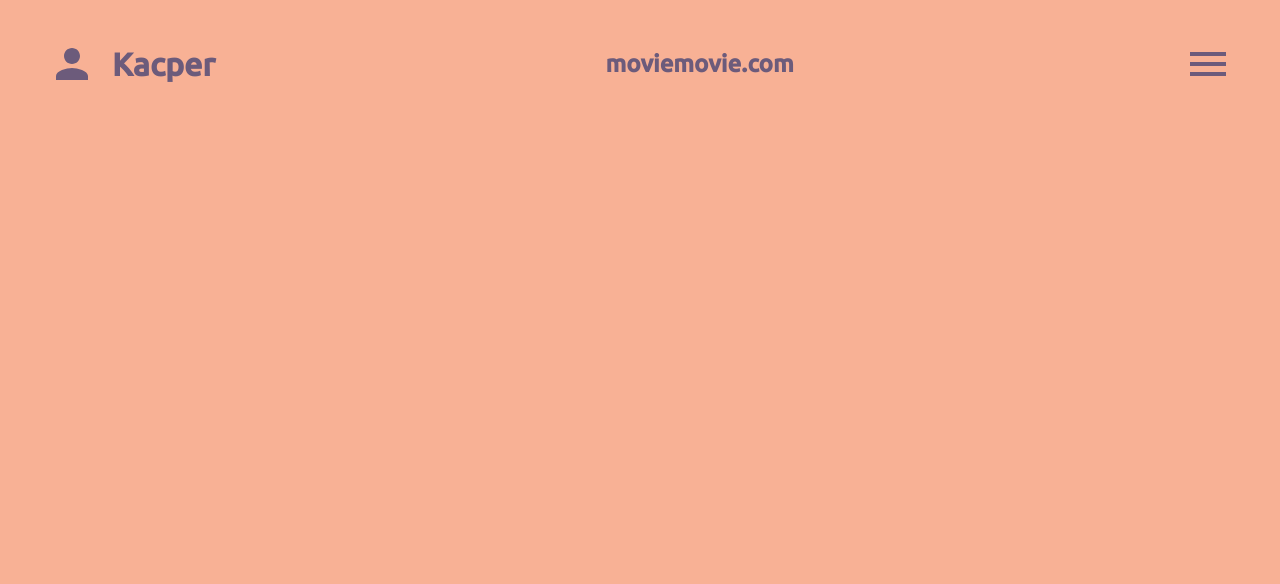
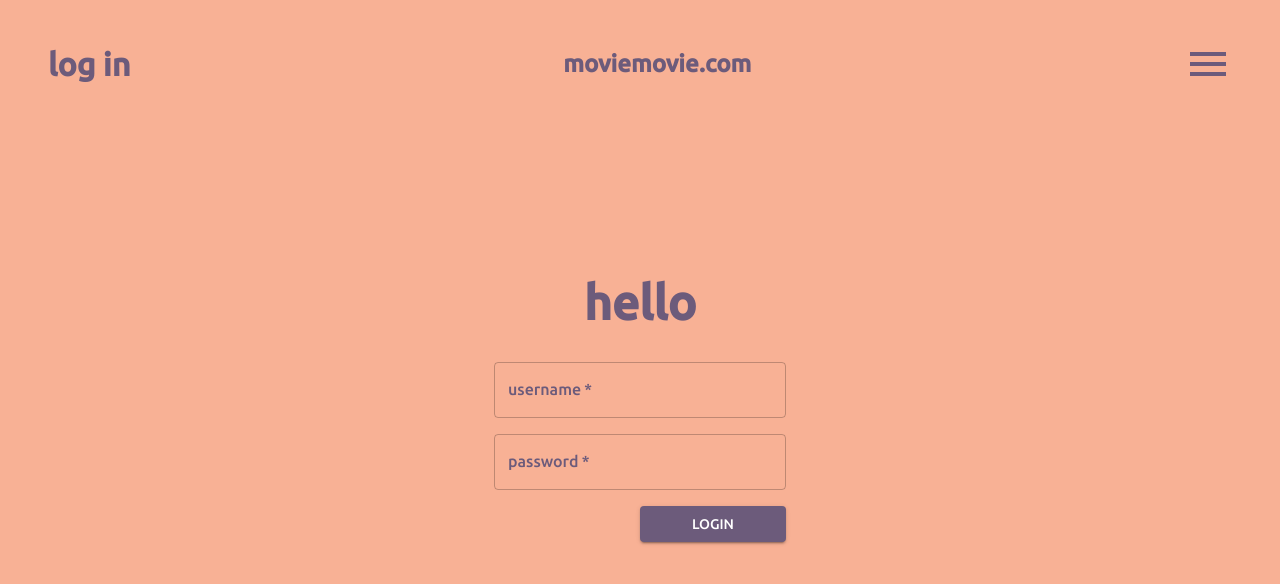
Before and after one commit to kacperpy/secret_website_frontend, a React (Create React App) app: page /login in a window 1280 px wide. Shown: the top 584 px of the page. Built offline with nearby package versions, Linux system fonts and the light colour scheme.

Commit message:
added authentication

```diff
--- a/src/App.tsx
+++ b/src/App.tsx
@@ -6,6 +6,7 @@ import { ThemeProvider } from "@emotion/react";
 import { HomePage } from "./pages/homePage/HomePage";
 import { TopBar } from "./components/topBar/TopBar";
 import { MovieDetailsPage } from "./pages/movieDetailsPage/MovieDetailsPage";
+import { LoginPage } from "./pages/loginPage/LoginPage";
 
 function App() {
   const theme = createCustomTheme();
@@ -15,6 +16,7 @@ function App() {
         <TopBar />
         <Routes>
           <Route path="/" element={<HomePage />} />
+          <Route path="/login" element={<LoginPage />} />
           <Route path="/:uuid/details" element={<MovieDetailsPage />} />
         </Routes>
       </div>
--- /dev/null
+++ b/src/components/api/auth/useCreateAuthToken.ts
@@ -0,0 +1,42 @@
+import axios from "axios";
+import { useState } from "react";
+import { useNavigate } from "react-router-dom";
+
+export const useCreateAuthToken = () => {
+  const [isLoadingAuthToken, setIsLoadingAuthToken] = useState(false);
+  const navigate = useNavigate();
+
+  const createAuthToken = (username: string, password: string) => {
+    setIsLoadingAuthToken(true);
+    console.log("\nFETCHING AUTH TOKEN...\n");
+    axios
+      .post(
+        "http://127.0.0.1:8000/api-auth-token/",
+        {
+          username: username,
+          password: password,
+        },
+        {
+          headers: {
+            "Content-Type": "application/json",
+          },
+        }
+      )
+      .then((response: { data: any }) => {
+        const token = response.data.token;
+        localStorage.setItem("user_auth_token", token);
+        localStorage.setItem("authed_user", username);
+        window.dispatchEvent(new Event("storage"));
+        console.log("\nAUTH TOKEN HAS BEEN FETCHED\n");
+      })
+      .catch((error: any) => {
+        console.error("Error fetching auth token: ", error);
+      })
+      .finally(() => {
+        setIsLoadingAuthToken(false);
+        navigate("/");
+      });
+  };
+
+  return { isLoadingAuthToken, createAuthToken };
+};
--- a/src/components/topBar/TopBar.tsx
+++ b/src/components/topBar/TopBar.tsx
@@ -3,9 +3,18 @@ import MenuIcon from "@mui/icons-material/Menu";
 import PersonIcon from "@mui/icons-material/Person";
 import Person2Icon from "@mui/icons-material/Person2";
 import { Link } from "react-router-dom";
+import { useState } from "react";
 
 export const TopBar = () => {
-  let user = "Kacper";
+  const [user, setUser] = useState<string | null>(
+    localStorage.getItem("authed_user") || null
+  );
+
+  window.addEventListener("storage", () => {
+    const updatedUser = localStorage.getItem("authed_user") || null;
+    setUser(updatedUser);
+  });
+
   return (
     <Box
       display="flex"
@@ -16,15 +25,34 @@ export const TopBar = () => {
       width="100%"
       height="8rem"
     >
+      {user === null ? (
         <Box display="flex" sx={{ marginLeft: "3rem" }}>
-        {user === "Kacper" ? (
-          <PersonIcon sx={{ fontSize: "3rem", color: "var(--text-primary)" }} />
+          <Typography
+            component={Link}
+            to={"/login"}
+            sx={{
+              fontSize: "2rem",
+              color: "var(--text-primary)",
+              fontWeight: "bold",
+              textDecoration: "none",
+              "&:hover": {
+                color: "var(--text-primary-hover)",
+              },
+            }}
+          >
+            log in
+          </Typography>
+        </Box>
       ) : (
-          <Box display="flex">
+        <Box display="flex" sx={{ marginLeft: "3rem" }}>
+          {user === "julcia" ? (
             <Person2Icon
               sx={{ fontSize: "3rem", color: "var(--text-primary)" }}
             />
-          </Box>
+          ) : (
+            <PersonIcon
+              sx={{ fontSize: "3rem", color: "var(--text-primary)" }}
+            />
           )}
           <Typography
             sx={{
@@ -37,6 +65,7 @@ export const TopBar = () => {
             {user}
           </Typography>
         </Box>
+      )}
       <Typography
         component={Link}
         to="/"
--- /dev/null
+++ b/src/pages/loginPage/LoginPage.tsx
@@ -0,0 +1,89 @@
+import {
+  Box,
+  Button,
+  CircularProgress,
+  TextField,
+  Typography,
+} from "@mui/material";
+import React, { useEffect, useState } from "react";
+import { useCreateAuthToken } from "../../components/api/auth/useCreateAuthToken";
+
+export const LoginPage: React.FC = () => {
+  const [username, setUsername] = useState("");
+  const [password, setPassword] = useState("");
+  const [usernameError, setUsernameError] = useState(false);
+  const [passwordError, setPasswordError] = useState(false);
+  const { isLoadingAuthToken, createAuthToken } = useCreateAuthToken();
+
+  const handleLogin = () => {
+    if (username === "") {
+      setUsernameError(true);
+    } else {
+      setUsernameError(false);
+    }
+
+    if (password === "") {
+      setPasswordError(true);
+    } else {
+      setPasswordError(false);
+    }
+
+    if (username !== "" && password !== "") {
+      createAuthToken(username, password);
+    }
+  };
+
+  useEffect(() => {
+    if (username !== "") setUsernameError(false);
+    if (password !== "") setPasswordError(false);
+  }, [username, password]);
+
+  return (
+    <Box
+      display="flex"
+      flexDirection="column"
+      alignItems="center"
+      justifyContent="center"
+      height="70vh"
+      gap="2rem"
+    >
+      <Typography variant="h3">hello</Typography>
+      <Box
+        display="flex"
+        flexDirection="column"
+        alignItems="flex-end"
+        justifyContent="flex-end"
+        gap="1rem"
+      >
+        <TextField
+          label="username"
+          value={username}
+          required
+          error={usernameError}
+          helperText={usernameError ? "Field must not be empty!" : ""}
+          onChange={(e) => setUsername(e.target.value)}
+        />
+        <TextField
+          label="password"
+          value={password}
+          required
+          type="password"
+          error={passwordError}
+          helperText={passwordError ? "Field must not be empty!" : ""}
+          onChange={(e) => setPassword(e.target.value)}
+        />
+        {isLoadingAuthToken ? (
+          <CircularProgress />
+        ) : (
+          <Button
+            sx={{ width: "50%" }}
+            variant="contained"
+            onClick={handleLogin}
+          >
+            login
+          </Button>
+        )}
+      </Box>
+    </Box>
+  );
+};
```
Lines whose indentation alone changed are shown as unchanged.
